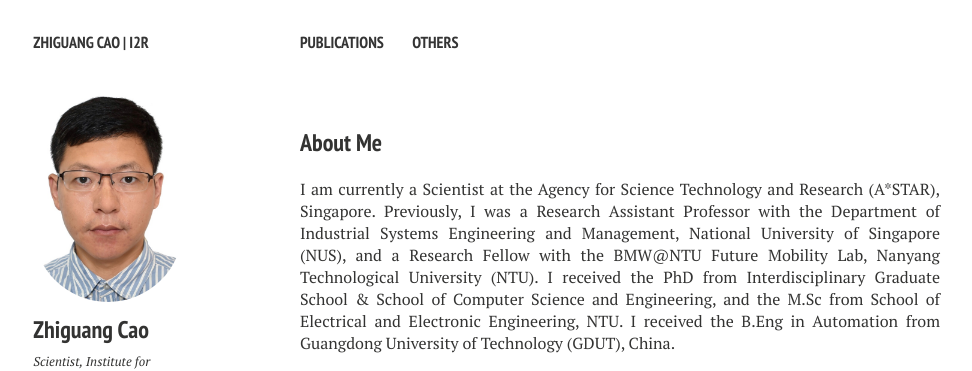
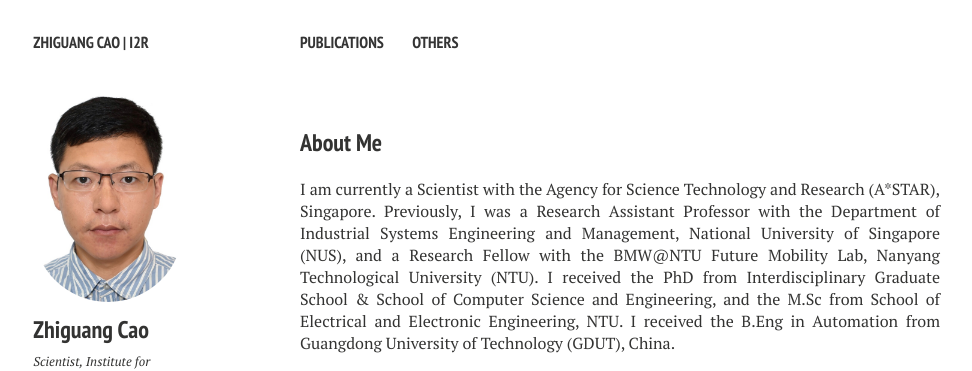
Before and after one commit to zhiguangcaosg/zhiguangcaosg.github.io, a Jekyll site: the page built from index.md, in a window 1280 px wide. Shown: the top 371 px of the page, without its empty margins (20-992 px from the left). Built offline with Jekyll 4.4.1, drawn with Linux system fonts in a browser that asks for light colours; nearby versions of some CDN libraries.

Commit message:
Update index.md

```diff
--- a/index.md
+++ b/index.md
@@ -6,7 +6,7 @@ image: banner1.png
 ---
 <h3 style="margin-bottom:0px;padding-top:20px;">About Me</h3> <br>
 
-<p align="justify">I am currently a Scientist at the Agency for Science Technology and Research (A*STAR), Singapore. Previously, I was a Research Assistant Professor with the Department of Industrial Systems Engineering and Management, National University of Singapore (NUS), and a Research Fellow with the BMW@NTU Future Mobility Lab, Nanyang Technological University (NTU). I received the PhD from Interdisciplinary Graduate School & School of Computer Science and Engineering, and the M.Sc from School of Electrical and Electronic Engineering, NTU. I received the B.Eng in Automation from Guangdong University of Technology (GDUT), China. </p>
+<p align="justify">I am currently a Scientist with the Agency for Science Technology and Research (A*STAR), Singapore. Previously, I was a Research Assistant Professor with the Department of Industrial Systems Engineering and Management, National University of Singapore (NUS), and a Research Fellow with the BMW@NTU Future Mobility Lab, Nanyang Technological University (NTU). I received the PhD from Interdisciplinary Graduate School & School of Computer Science and Engineering, and the M.Sc from School of Electrical and Electronic Engineering, NTU. I received the B.Eng in Automation from Guangdong University of Technology (GDUT), China. </p>
 <!-- and I also hold an Associate Professor position with GDUT for a short period-->
 <br />
 
```
